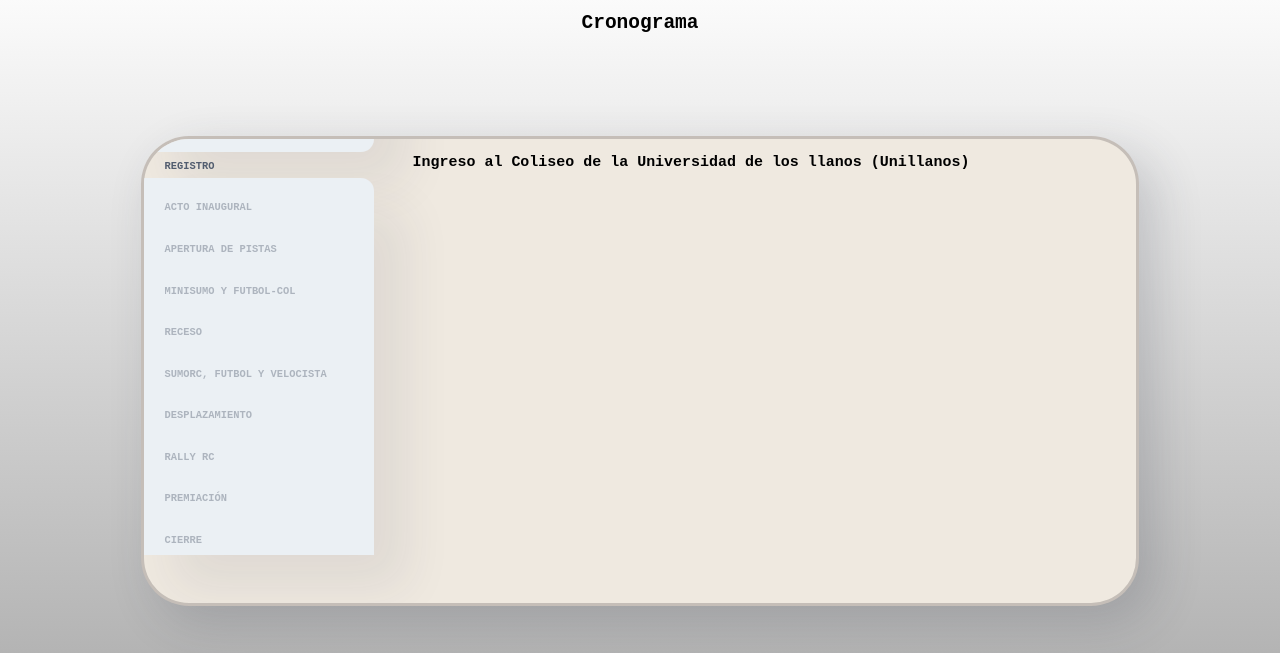
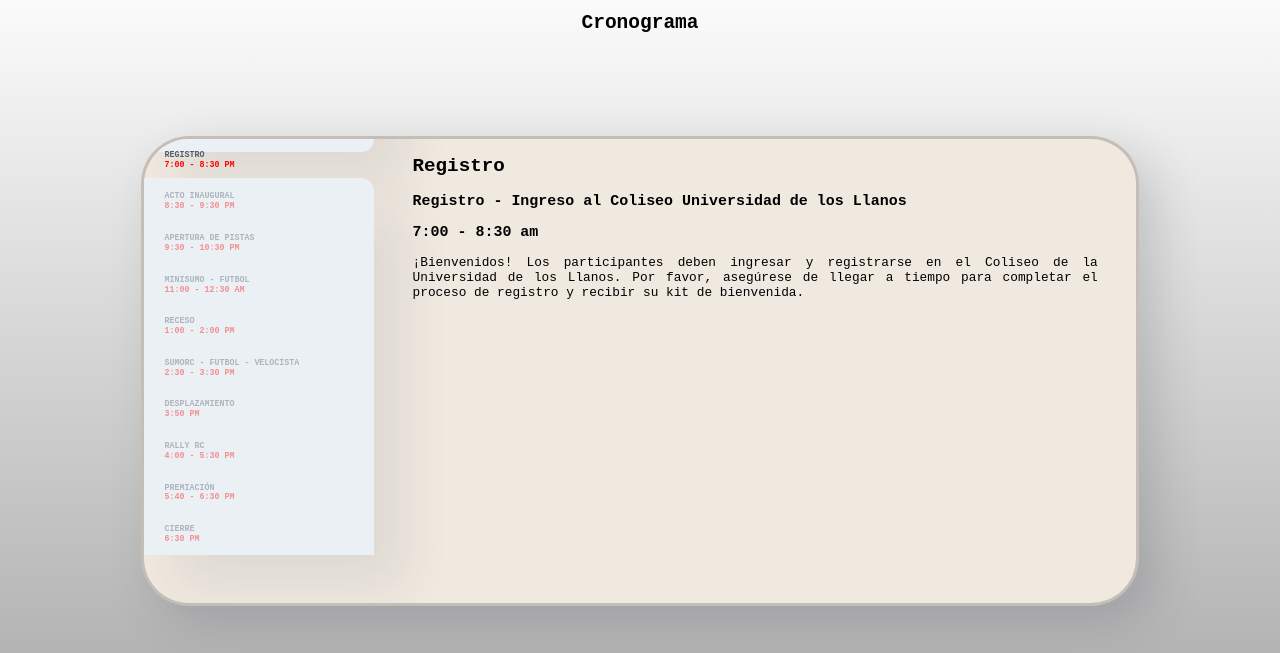
Before and after one commit to OliverVlz/chiguiro-devs, a React (Vite) app in the folder chiguiro/: page / in a window 1280 px wide. Shown: the part 3740-4393 px from the top of the page. Built offline with nearby package versions, Linux system fonts and the light colour scheme.

Commit message:
Mas texto

```diff
--- a/chiguiro/src/pages/Schedule.jsx
+++ b/chiguiro/src/pages/Schedule.jsx
@@ -8,36 +8,145 @@ const Schedule = () => {
 
     const tabs = [
         {
-            id: 1, label: 'REGISTRO',
+            id: 1, label: (
+                <div>
+                    <p>Registro</p>
+                    <p style={{
+                        color: 'red',
+                        fontSize: '0.8em',
+                        margin: 0,
+                        padding: 0
+                    }}>
+                        7:00 - 8:30 pm
+                    </p>
+                </div>
+            ),
             content: (
                 <div>
-                    <h3>Ingreso al Coliseo de la Universidad de los llanos (Unillanos)</h3>
+                    <h1>Registro</h1>
+                    <h3>Registro - Ingreso al Coliseo Universidad de los Llanos</h3>
+                    <h3>7:00 - 8:30 am</h3>
+                    <p>¡Bienvenidos! Los participantes deben ingresar y registrarse en el Coliseo de la Universidad de los Llanos. Por favor, asegúrese de llegar a tiempo para completar el proceso de registro y recibir su kit de bienvenida.</p>
                 </div>
             )
         },
         {
-            id: 2, label: 'Acto Inaugural',
+            id: 2, label: (
+                <div>
+                    <p>Acto Inaugural</p>
+                    <p style={{
+                        color: 'red',
+                        fontSize: '0.8em',
+                        margin: 0,
+                        padding: 0
+                    }}>
+                        8:30 - 9:30 pm
+                    </p>
+                </div>
+            ),
             content: (
                 <div>
-                    <h3>Presentaciones y palabras de bienvenida</h3>
+                    <h1>Acto Inaugural</h1>
+                    <h3>8:30 - 9:30 am</h3>
+                    <p>La ceremonia inaugural será un evento emocionante donde se presentarán los detalles del día y se dará la bienvenida oficial a todos los asistentes. Disfrutaremos de discursos motivadores y una presentación especial.</p>
                 </div>
             )
         },
         {
-            id: 3, label: 'Apertura de Pistas',
+            id: 3, label: (
+                <div>
+                    <p>Apertura de Pistas</p>
+                    <p style={{
+                        color: 'red',
+                        fontSize: '0.8em',
+                        margin: 0,
+                        padding: 0
+                    }}>
+                        9:30 - 10:30 pm
+                    </p>
+                </div>
+            ),
             content: (
                 <div>
-                    <h3>Pistas disponibles para pruebas</h3>
+                    <h1>Apertura de Pistas para Pruebas</h1>
+                    <h3>9:30 - 10:30 am</h3>
+                    <p>Después de la ceremonia inaugural, las pistas estarán abiertas para que los participantes puedan familiarizarse con el área de competencia y realizar pruebas libres. Es una excelente oportunidad para ajustar los últimos detalles antes del inicio oficial de las competencias.</p>
                 </div>
             )
         },
         {
-            id: 4, label: 'Minisumo y Futbol-Col',
+            id: 4, label: (
+                <div>
+                    <p>Minisumo - Futbol</p>
+                    <p style={{
+                        color: 'red',
+                        fontSize: '0.8em',
+                        margin: 0,
+                        padding: 0
+                    }}>
+                        11:00 - 12:30 am
+                    </p>
+                </div>
+            ),
             content: (
                 <div>
-                    <h3>Inicio de Competencia Categorias Minisumo y Futbol Colegios</h3>
+                    <h1>Inicio Competencia - Minsumo y Futbol Colegios</h1>
+                    <h3>11:00 - 12:30 am</h3>
+                    <p>La competencia se desarrollará en varias fases para determinar los ganadores de las categorías Minisumo y Futbol Colegios. Las fases son las siguientes:</p>
                     <ul>
-                        <li>Eliminatorias de grupo</li>
+                        <li>Eliminatorias de Grupo</li>
+                        <li>Clasificatoria a Octavos de Final</li>
+                        <li>Clasificatoria a Cuartos de Final</li>
+                        <li>Semifinales</li>
+                        <li>Finales</li>
+
+                    </ul>
+                </div>
+            )
+        },
+        {
+            id: 5, label: (
+                <div>
+                    <p>Receso</p>
+                    <p style={{
+                        color: 'red',
+                        fontSize: '0.8em',
+                        margin: 0,
+                        padding: 0
+                    }}>
+                        1:00 - 2:00 pm
+                    </p>
+                </div>
+            ),
+            content: (
+                <div>
+                    <h1>Receso</h1>
+                    <h3>1:00 - 2:00 pm</h3>
+                    <p>Tiempo para descansar, recargar energías y disfrutar de un almuerzo. Los participantes pueden relajarse y prepararse para las próximas competencias.</p>
+                </div>
+            )
+        },
+        {
+            id: 6, label: (
+                <div>
+                    <p>SumoRC - Futbol - Velocista</p>
+                    <p style={{
+                        color: 'red',
+                        fontSize: '0.8em',
+                        margin: 0,
+                        padding: 0
+                    }}>
+                        2:30 - 3:30 pm
+                    </p>
+                </div>
+            ),
+            content: (
+                <div>
+                    <h1>Inicio Competencia - Sumo RC, Futbol y Velocista</h1>
+                    <h3>2:30 - 3:30 pm</h3>
+                    <p>Las competencias de Sumo RC, Futbol y Velocista darán inicio. Al igual que en la mañana, se desarrollarán en varias fases:</p>
+                    <ul>
+                        <li>Eliminatorias de Grupo</li>
                         <li>Clasificatoria a Octavos de Final</li>
                         <li>Clasificatoria a Cuartos de Final</li>
                         <li>Semifinales</li>
@@ -47,20 +156,48 @@ const Schedule = () => {
             )
         },
         {
-            id: 5, label: 'Receso',
+            id: 7, label: (
+                <div>
+                    <p>Desplazamiento</p>
+                    <p style={{
+                        color: 'red',
+                        fontSize: '0.8em',
+                        margin: 0,
+                        padding: 0
+                    }}>
+                        3:50 pm
+                    </p>
+                </div>
+            ),
             content: (
                 <div>
-                    <h3>Receso para Almuerzo</h3>
+                    <h1>Desplazamiento a la Pista de Rally - Bunker</h1>
+                    <h3>3:50 pm</h3>
+                    <p>Los participantes y el público se trasladarán a la pista de Rally, ubicada en el Bunker. Es importante seguir las indicaciones para un desplazamiento ordenado y seguro.</p>
                 </div>
             )
         },
         {
-            id: 6, label: 'SumoRC, Futbol y Velocista',
+            id: 8, label: (
+                <div>
+                    <p>Rally RC</p>
+                    <p style={{
+                        color: 'red',
+                        fontSize: '0.8em',
+                        margin: 0,
+                        padding: 0
+                    }}>
+                        4:00 - 5:30 pm
+                    </p>
+                </div>
+            ),
             content: (
                 <div>
-                    <h3>Inicio de Competencia Categorias Minisumo RC, Futbol y Velocista</h3>
+                    <h1>Inicio Competencia - Rally RC</h1>
+                    <h3>4:00 - 5:30 pm</h3>
+                    <p>Comienza la emocionante competencia de Rally RC, con las siguientes fases:</p>
                     <ul>
-                        <li>Eliminatorias de grupo</li>
+                        <li>Eliminatorias de Grupo</li>
                         <li>Clasificatoria a Octavos de Final</li>
                         <li>Clasificatoria a Cuartos de Final</li>
                         <li>Semifinales</li>
@@ -70,42 +207,46 @@ const Schedule = () => {
             )
         },
         {
-            id: 7, label: 'Desplazamiento',
+            id: 9, label: (
+                <div>
+                    <p>Premiación</p>
+                    <p style={{
+                        color: 'red',
+                        fontSize: '0.8em',
+                        margin: 0,
+                        padding: 0
+                    }}>
+                        5:40 - 6:30 pm
+                    </p>
+                </div>
+            ),
             content: (
                 <div>
-                    <h3>Desplazamiento a la pista de Rally RC ubicada en el BUNKER</h3>
+                    <h1>Premiación - Todas las Categorías</h1>
+                    <h3>5:40 - 6:30 pm</h3>
+                    <p>Se llevará a cabo la ceremonia de premiación para todas las categorías. Los ganadores recibirán sus trofeos y medallas en reconocimiento a su esfuerzo y desempeño en las competencias.</p>
                 </div>
             )
         },
         {
-            id: 8, label: 'Rally RC',
+            id: 10, label: (
+                <div>
+                    <p>Cierre</p>
+                    <p style={{
+                        color: 'red',
+                        fontSize: '0.8em',
+                        margin: 0,
+                        padding: 0
+                    }}>
+                        6:30 pm
+                    </p>
+                </div>
+            ),
             content: (
                 <div>
-                    <h3>Inicio de Competencia Categorias Rally RC</h3>
-                    <ul>
-                        <li>Eliminatorias de grupo</li>
-                        <li>Clasificatoria a Octavos de Final</li>
-                        <li>Clasificatoria a Cuartos de Final</li>
-                        <li>Semifinales</li>
-                        <li>Finales</li>
-                    </ul>
-                </div>
-            )
-        },
-        {
-            id: 9, label: 'Premiación',
-            content: (
-                <div>
-                    <h3>Premiaciones de la Categorias</h3>
-                    <img src="/Categories_Imagenes/Trofeo-01.png" alt="Trofeo" className={styles.trophy} />
-                </div>
-            )
-        },
-        {
-            id: 10, label: 'Cierre',
-            content: (
-                <div>
-                    <h3>Cierre del Evento</h3>
+                    <h1>Cierre - Coliseo Universidad de los Llanos</h1>
+                    <h3>6:30 pm</h3>
+                    <p>El evento culminará con un acto de clausura en el Coliseo de la Universidad de los Llanos. Agradecemos a todos los participantes, organizadores y público por hacer de este evento un éxito.</p>
                 </div>
             )
         }
--- a/chiguiro/src/pages/Schedule.module.css
+++ b/chiguiro/src/pages/Schedule.module.css
@@ -13,6 +13,7 @@
   overflow: auto;
 
 }
+
 
 .boton {
   padding-top: 2em;
@@ -52,7 +53,10 @@
   color: #525d6f;
   opacity: 0.4;
   transition: opacity 0.4s ease-in-out;
-  display: block;
+  display: flex;
+  flex-direction: column;
+  justify-content: center;
+  line-height: 1.2;
   width: 16vw;
   height: 3em;
   text-align: left;
@@ -66,12 +70,29 @@
   box-sizing: border-box;
 }
 
+.tabs label p {
+  margin: 0;
+  padding: 0;
+}
+
+.tabs label p:first-child {
+  font-size: 0.8em;
+}
+
+.tabs label p:last-child {
+  font-size: 0.4em;
+  color: red;
+}
+
 .tabContent {
   flex: 1;
   padding-left: 3vw;
+  padding-right: 3vw;
   overflow-y: auto;
   font-size: 0.8rem;
   text-overflow: ellipsis;
+  text-align: justify;
+  text-justify: inter-word;
 }
 
 .tabs input[type="radio"] {
```
